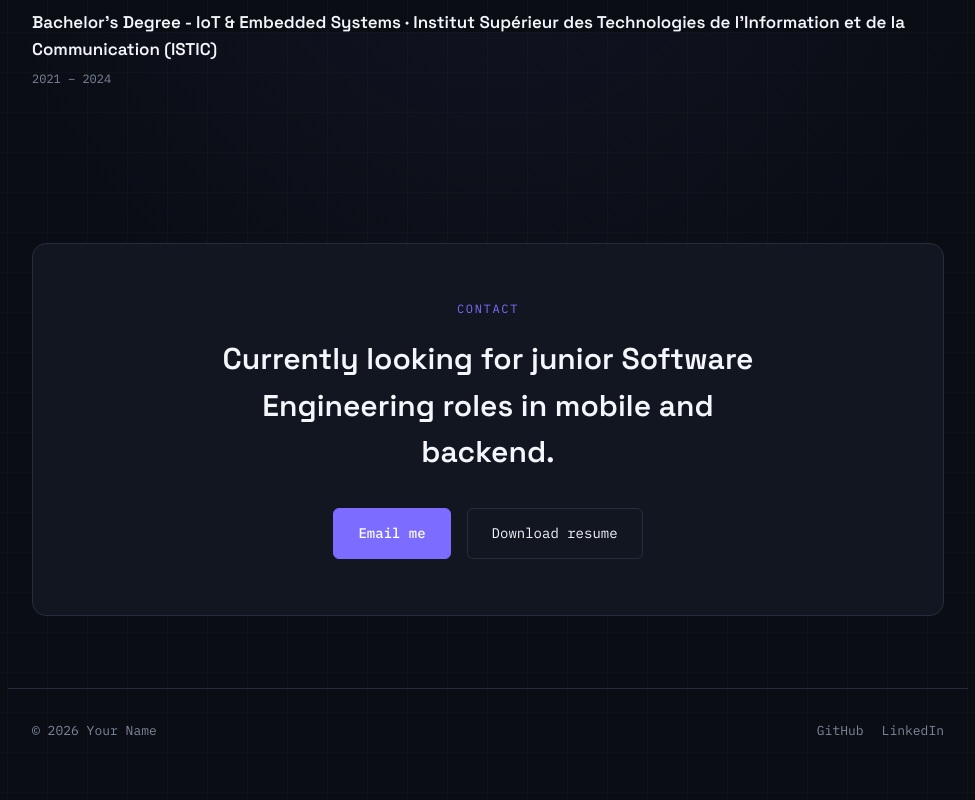
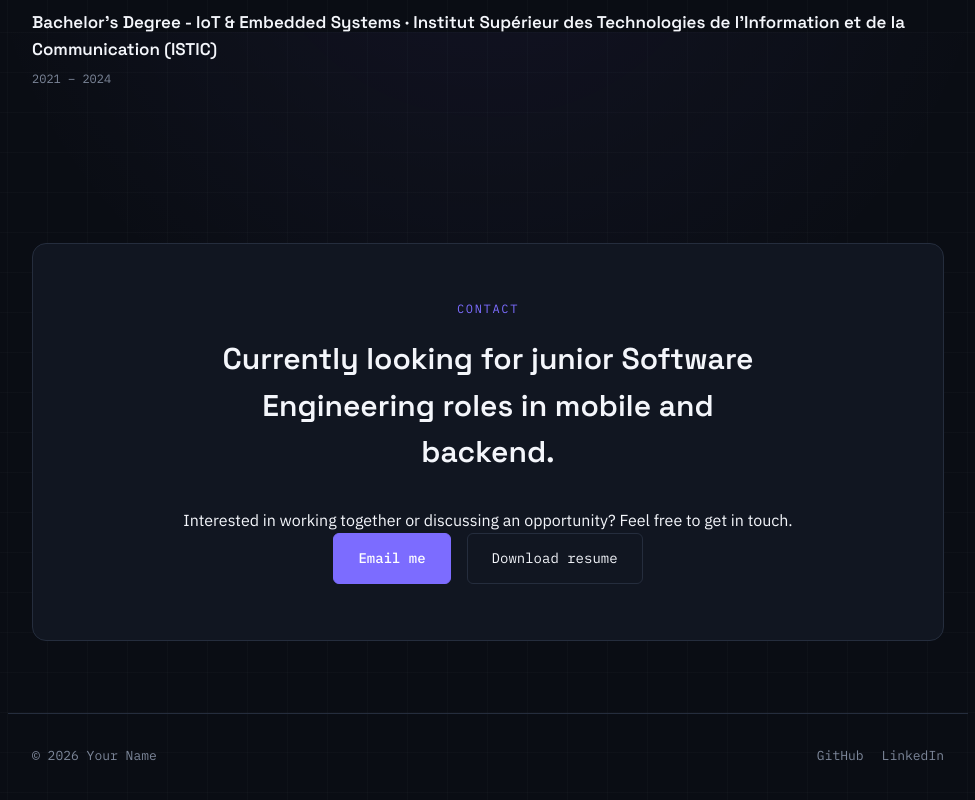
Before and after one commit to jecem-ben-slama/portfoliov2, an Angular app: page / in a window 1280 px wide. Shown: the part 3168-3968 px from the top of the page, without its empty margins (152-1127 px from the left). Built offline with nearby package versions, Linux system fonts and the light colour scheme.

Commit message:
update contact section to support multi lang

```diff
--- a/src/app/core/i18n/en.ts
+++ b/src/app/core/i18n/en.ts
@@ -127,20 +127,18 @@ export const en = {
     database: 'Databases',
     tools: 'Tools',
   },
+  contact: {
+    eyebrow: 'Contact',
 
-  contact: {
-    eyebrow: 'Get in touch',
-    title: 'Let’s work together.',
+    title:
+      'Currently looking for junior Software Engineering roles in mobile and backend.',
+
     description:
-      'Have a project, opportunity or simply want to get in touch? Feel free to send me a message.',
+      'Interested in working together or discussing an opportunity? Feel free to get in touch.',
 
-    name: 'Name',
-    email: 'Email',
-    message: 'Message',
-    send: 'Send message',
-    sending: 'Sending...',
-    success: 'Your message has been sent successfully.',
-    error: 'Something went wrong. Please try again.',
+    email: 'Email me',
+
+    resume: 'Download resume',
   },
 
   footer: {
--- a/src/app/core/i18n/fr.ts
+++ b/src/app/core/i18n/fr.ts
@@ -130,17 +130,16 @@ export const fr = {
 
   contact: {
     eyebrow: 'Contact',
-    title: 'Travaillons ensemble.',
+
+    title:
+      'À la recherche d’un poste junior en ingénierie logicielle, orienté mobile et backend.',
+
     description:
-      'Vous avez un projet, une opportunité ou souhaitez simplement me contacter ? N’hésitez pas à m’envoyer un message.',
+      'Vous souhaitez échanger sur une opportunité ou discuter d’un projet ? N’hésitez pas à me contacter.',
 
-    name: 'Nom',
-    email: 'E-mail',
-    message: 'Message',
-    send: 'Envoyer le message',
-    sending: 'Envoi...',
-    success: 'Votre message a été envoyé avec succès.',
-    error: 'Une erreur est survenue. Veuillez réessayer.',
+    email: 'M’envoyer un e-mail',
+
+    resume: 'Télécharger le CV',
   },
 
   footer: {
--- a/src/app/features/contact/contact.component.html
+++ b/src/app/features/contact/contact.component.html
@@ -1,10 +1,35 @@
 <section class="section" id="contact">
+
   <div class="contact-box">
-    <p class="eyebrow">Contact</p>
-    <h2>Currently looking for junior Software Engineering roles in mobile and backend.</h2>
+
+    <p class="eyebrow">
+      {{ i18n.t('contact.eyebrow') }}
+    </p>
+
+    <h2>
+      {{ i18n.t('contact.title') }}
+    </h2>
+
+    <p class="description">
+      {{ i18n.t('contact.description') }}
+    </p>
+
     <div class="actions">
-      <a href="mailto:you@example.com" class="btn primary large">Email me</a>
-      <a href="assets/resume.pdf" download class="btn large">Download resume</a>
+
+      <a href="mailto:you@example.com" class="btn primary large">
+        {{ i18n.t('contact.email') }}
+      </a>
+
+      <a [href]="
+          i18n.is('fr')
+            ? 'assets/resume-fr.pdf'
+            : 'assets/resume-en.pdf'
+        " download class="btn large">
+        {{ i18n.t('contact.resume') }}
+      </a>
+
     </div>
+
   </div>
+
 </section>
--- a/src/app/features/contact/contact.component.ts
+++ b/src/app/features/contact/contact.component.ts
@@ -1,9 +1,13 @@
-import { Component } from '@angular/core';
+import { Component, inject } from '@angular/core';
+
+import { TranslationService } from '../../core/i18n/translation.service';
 
 @Component({
   selector: 'app-contact',
   standalone: true,
   templateUrl: './contact.component.html',
-  styleUrl: './contact.component.scss'
+  styleUrl: './contact.component.scss',
 })
-export class ContactComponent {}
+export class ContactComponent {
+  readonly i18n = inject(TranslationService);
+}
```
